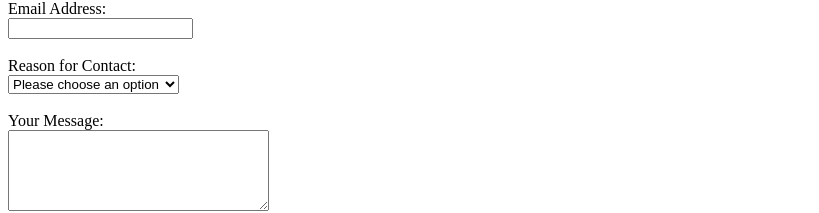
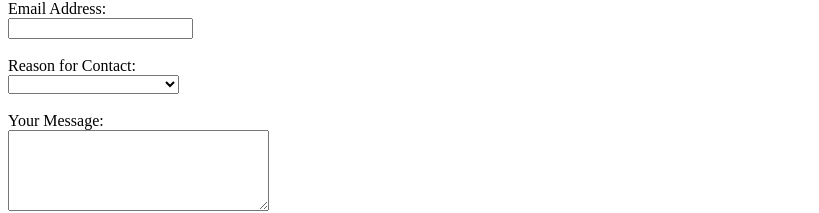
Before and after one commit to LukasCurtil/mi349_blog, a plain HTML site: page contact.html in a window 1280 px wide. Shown: the part 264-477 px from the top of the page, without its empty margins (0-819 px from the left). Drawn offline with Linux system fonts and the light colour scheme.

Commit message:
Small tweak

```diff
--- a/contact.html
+++ b/contact.html
@@ -29,7 +29,7 @@
 
                 <label for="reason">Reason for Contact:</label><br>
                 <select id="reason" name="reason" required>
-                    <option value="">Please choose an option</option>
+                    <option value=""></option>
                     <option value="hi">Saying hi</option>
                     <option value="contractor">Looking for a contractor</option>
                     <option value="interview">Interested in an interview</option>
```
